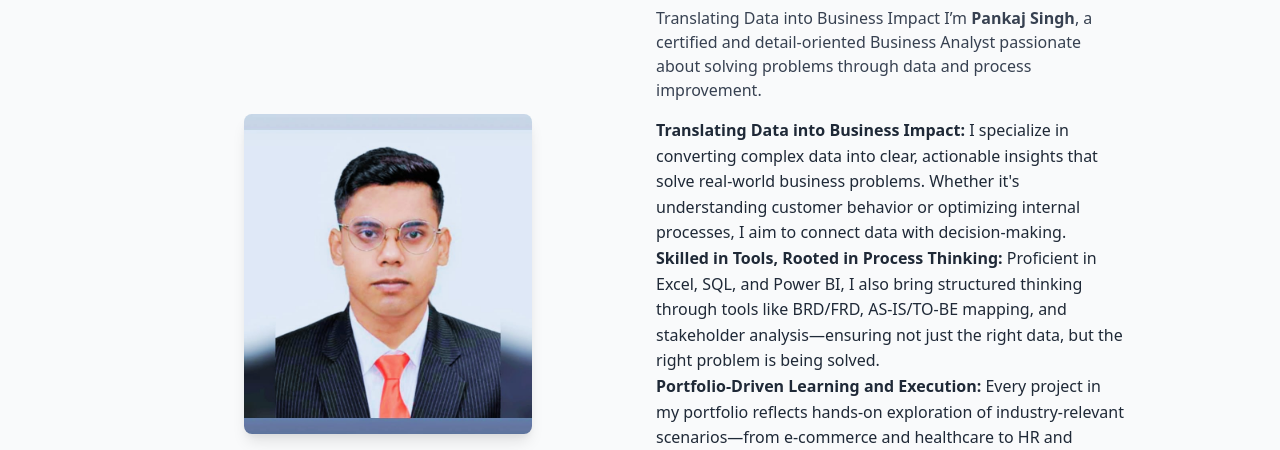
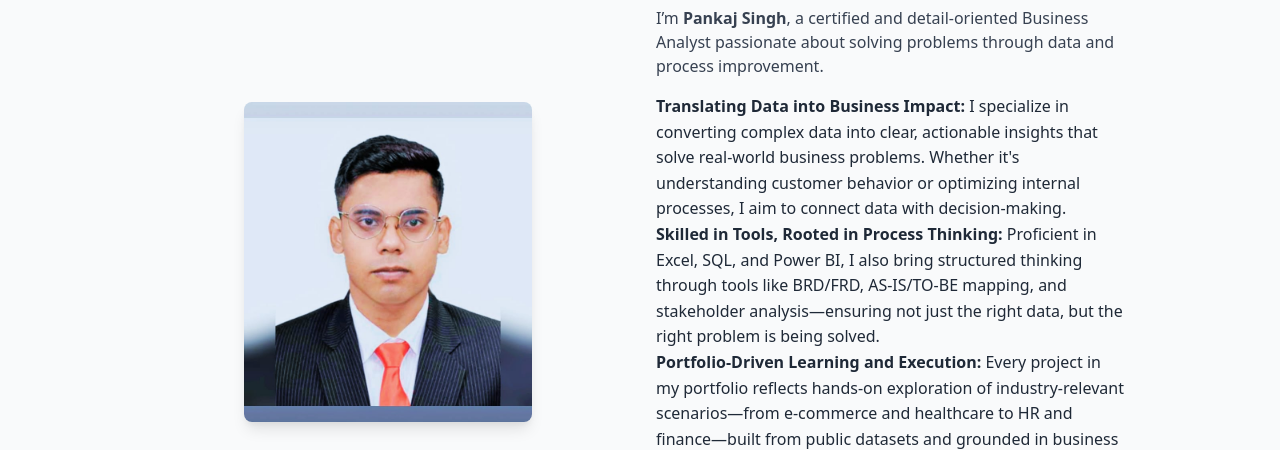
Before and after one commit to PankajSingh3108/Portfolio, a plain HTML site: page index.html in a window 1280 px wide. Shown: the part 650-1100 px from the top of the page. Drawn offline with nearby package versions, Linux system fonts and the light colour scheme.

Commit message:
Update index.html

```diff
--- a/index.html
+++ b/index.html
@@ -81,7 +81,7 @@
     <div class="grid md:grid-cols-2 gap-8 items-center">
       <img src="pankaj.jpg" alt="Pankaj" class="w-72 h-80 object-cover rounded-lg shadow-lg mx-auto">
       <div>
-        <p class="text-gray-700 mb-4">Translating Data into Business Impact
+        <p class="text-gray-700 mb-4">
 I’m <strong>Pankaj Singh</strong>, a certified and detail-oriented Business Analyst passionate about solving problems through data and process improvement.
   </p>
   <ul style="margin-top: 1rem; line-height: 1.6;">
```
